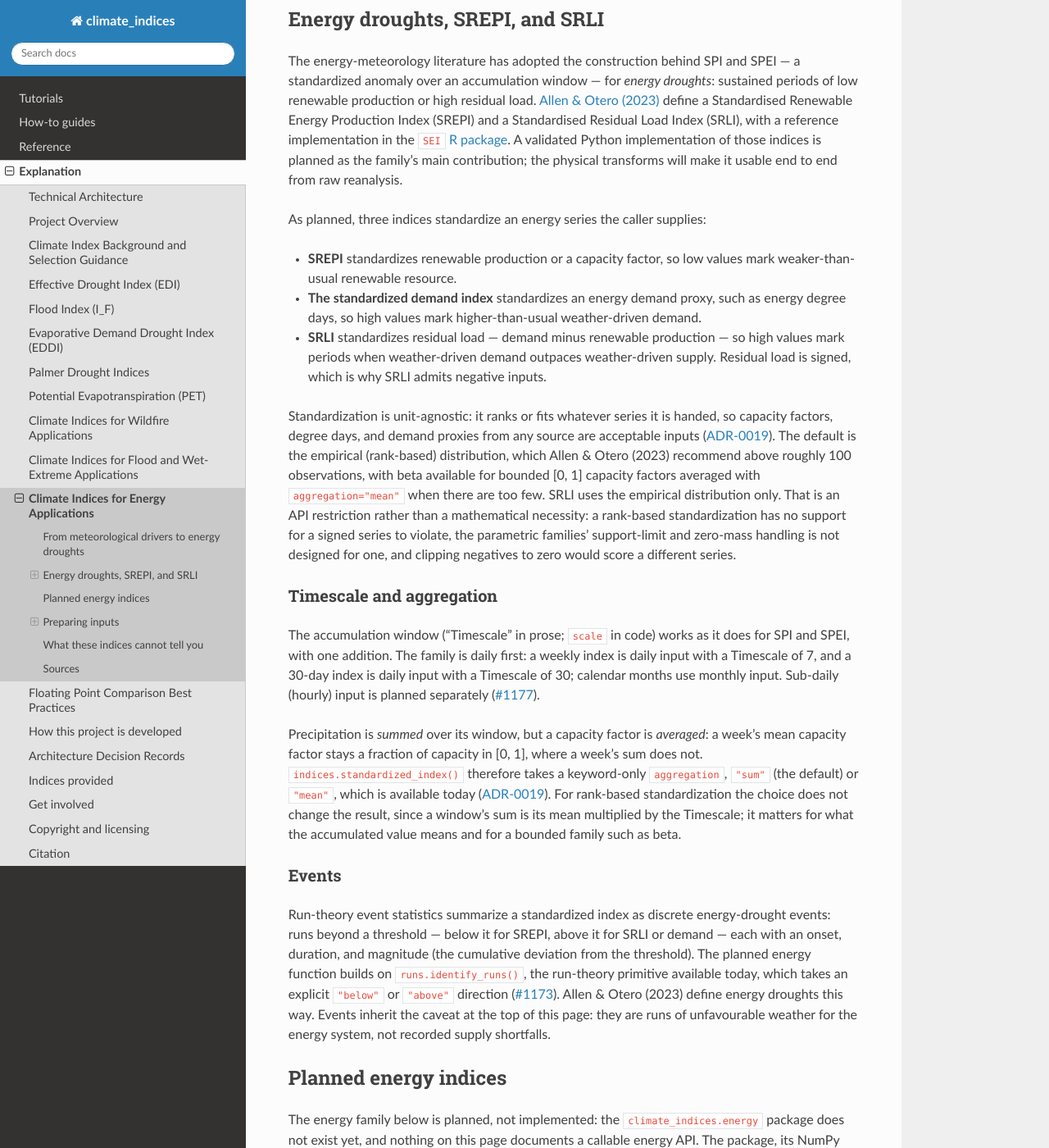
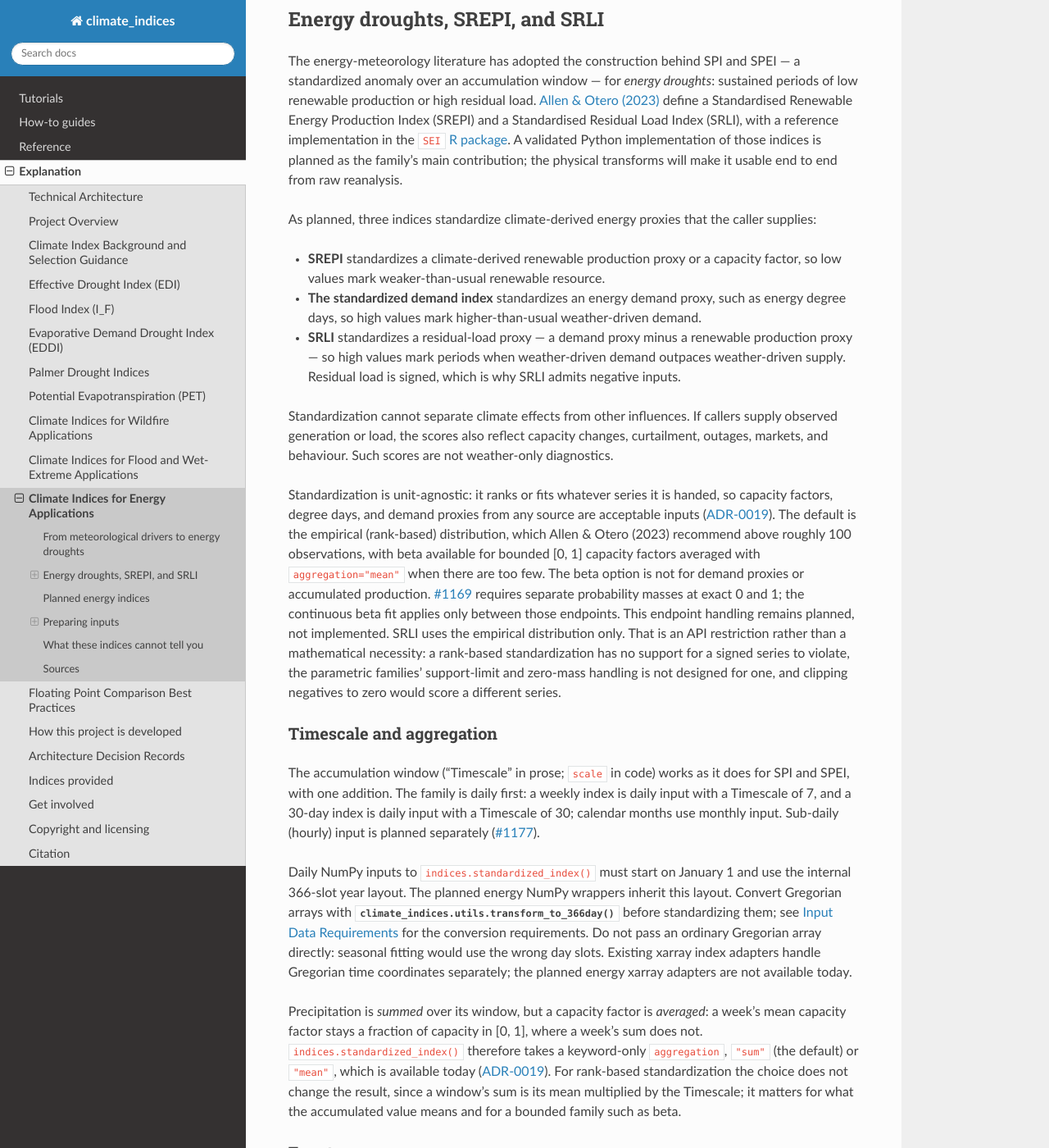
Before and after one commit to monocongo/climate_indices, a Sphinx documentation site: the page built from docs/energy_applications.md, in a window 1280 px wide and 1400 px high, scrolled down 972 px. Shown: the whole window at 82% size. Built offline with Sphinx 7.4.7 and the Read the Docs theme 3.1.0, drawn with Linux system fonts in a browser that asks for light colours; some of the changed text lies outside the part shown.

Commit message:
docs(energy): address review findings — clarify input contracts
Clarify the planned energy inputs and the existing standardization route:

- Name the hydropower proxy's installed-capacity weights beside the wind
  power curve, so the opening summary lists every non-meteorological input.
- Describe SREPI, the standardized demand index, and SRLI as standardizing
  climate-derived proxies, and state that observed generation or load scores
  also reflect capacity changes, curtailment, outages, and markets.
- Record that the beta option needs separate probability masses at exact 0
  and 1 (issue #1169), and that it is not available for demand proxies or
  accumulated production.
- State the daily NumPy calendar requirement: input starts on January 1 and
  uses the internal 366-slot layout, converted with
  climate_indices.utils.transform_to_366day.
- State that indices.standardized_index() is NumPy-only and needs its input
  block and working arrays to fit in memory.

Finding: 4291154563, 4291154571, 4291184080, 4291184093, 4291184101, 4291184105, 4291184113
Review-Anchor: https://github.com/monocongo/climate_indices/pull/1360#pullrequestreview-5543349752
Review-Anchor: https://github.com/monocongo/climate_indices/pull/1360#pullrequestreview-5543388136

```diff
--- a/docs/energy_applications.md
+++ b/docs/energy_applications.md
@@ -11,11 +11,12 @@
 **None of the indices described here measures or forecasts actual generation,
 demand, or residual load.** Use them for monitoring and risk diagnostics of
 the weather and climate conditions that drive the energy system, not as
-generation or load estimates. Every index planned for this family is computed
-from standard meteorological inputs — 2 m temperature, near-surface and
-hub-height wind, surface solar radiation, precipitation — or standardizes an
-energy series the caller supplies; the one exception is the wind capacity
-factor, which also takes a power curve
+generation or load estimates. The planned physical transforms use standard
+meteorological inputs: 2 m temperature, near-surface and hub-height wind,
+surface solar radiation, and precipitation. The standardized indices use
+climate-derived energy proxies that the caller supplies. Wind capacity factors
+also require a power curve; the hydropower proxy requires installed-capacity
+weights
 ([energy-family epic #1157][energy-epic]).
 
 ## From meteorological drivers to energy droughts
@@ -54,16 +55,23 @@
 contribution; the physical transforms will make it usable end to end from raw
 reanalysis.
 
-As planned, three indices standardize an energy series the caller supplies:
+As planned, three indices standardize climate-derived energy proxies that the
+caller supplies:
 
-- **SREPI** standardizes renewable production or a capacity factor, so low
-  values mark weaker-than-usual renewable resource.
+- **SREPI** standardizes a climate-derived renewable production proxy or a
+  capacity factor, so low values mark weaker-than-usual renewable resource.
 - **The standardized demand index** standardizes an energy demand proxy, such
   as energy degree days, so high values mark higher-than-usual
   weather-driven demand.
-- **SRLI** standardizes residual load — demand minus renewable production — so
-  high values mark periods when weather-driven demand outpaces weather-driven
-  supply. Residual load is signed, which is why SRLI admits negative inputs.
+- **SRLI** standardizes a residual-load proxy — a demand proxy minus a
+  renewable production proxy — so high values mark periods when weather-driven
+  demand outpaces weather-driven supply. Residual load is signed, which is why
+  SRLI admits negative inputs.
+
+Standardization cannot separate climate effects from other influences.
+If callers supply observed generation or load, the scores also reflect capacity
+changes, curtailment, outages, markets, and behaviour. Such scores are not
+weather-only diagnostics.
 
 Standardization is unit-agnostic: it ranks or fits whatever series it is
 handed, so capacity factors, degree days, and demand proxies from any source
@@ -72,6 +80,10 @@
 the empirical (rank-based) distribution, which Allen & Otero (2023) recommend
 above roughly 100 observations, with beta available for bounded [0, 1]
 capacity factors averaged with `aggregation="mean"` when there are too few.
+The beta option is not for demand proxies or accumulated production.
+[#1169][energy-1169] requires separate probability masses at exact 0 and 1;
+the continuous beta fit applies only between those endpoints. This endpoint
+handling remains planned, not implemented.
 SRLI uses the empirical distribution only. That is an API restriction rather
 than a mathematical necessity: a rank-based standardization has no support
 for a signed series to violate, the parametric families' support-limit and
@@ -85,6 +97,15 @@
 index is daily input with a Timescale of 7, and a 30-day index is daily input
 with a Timescale of 30; calendar months use monthly input. Sub-daily (hourly)
 input is planned separately ([#1177][energy-1177]).
+
+Daily NumPy inputs to `indices.standardized_index()` must start on January 1
+and use the internal 366-slot year layout. The planned energy NumPy wrappers
+inherit this layout. Convert Gregorian arrays with
+{func}`climate_indices.utils.transform_to_366day` before standardizing them;
+see {doc}`data_requirements` for the conversion requirements. Do not pass an
+ordinary Gregorian array directly: seasonal fitting would use the wrong day
+slots. Existing xarray index adapters handle Gregorian time coordinates
+separately; the planned energy xarray adapters are not available today.
 
 Precipitation is *summed* over its window, but a capacity factor is
 *averaged*: a week's mean capacity factor stays a fraction of capacity in
@@ -133,8 +154,9 @@
   for hydro resource, not a hydropower generation model.
 - **SREPI and the standardized demand index** — *planned
   ([#1171][energy-1171])*, on the empirical distribution option
-  ([#1168][energy-1168]), with beta ([#1169][energy-1169]) for bounded
-  [0, 1] series averaged with `aggregation="mean"`.
+  ([#1168][energy-1168]), with beta ([#1169][energy-1169]) only for SREPI
+  capacity factors in [0, 1] averaged with `aggregation="mean"`, including the
+  planned endpoint-mass handling described above, not for demand proxies.
 - **SRLI** — *planned ([#1172][energy-1172])*.
 - **Energy-drought event statistics** — *planned ([#1173][energy-1173])*.
 - **Wind capacity factor** — *planned ([#1175][energy-1175])*. Hub-height
@@ -155,8 +177,14 @@
 
 ## Preparing inputs
 
-The indices take point series or gridded fields that are already in the
+The planned energy interfaces will take point series or gridded fields in the
 units, location, and spatial support the caller wants to analyse.
+
+The existing `indices.standardized_index()` is NumPy-only, with no xarray or
+Dask dispatch. Its input block and full-size working arrays must fit in memory.
+For large grids, aggregate spatially first or process smaller spatial blocks
+with the full time series in each block. The planned energy xarray interfaces
+do not provide a lazy execution path today.
 
 - **Units.** Temperature is °C, the library's internal convention; K and °F
   are normalized at the boundary, and because a degree day is a temperature
@@ -190,7 +218,8 @@
 
 - **The climate-driven component is not generation or load.** Installed
   capacity, technology, curtailment, markets, and behaviour determine actual
-  output and demand; these indices carry none of that information.
+  output and demand. Use climate-derived proxies to interpret the scores as
+  weather-only diagnostics.
 - **Calibrated energy-system models are out of scope.** Electricity-demand
   models calibrated on measured load, hydropower generation or reservoir-inflow
   models calibrated on observed generation, and grid, dispatch, market, or
```
